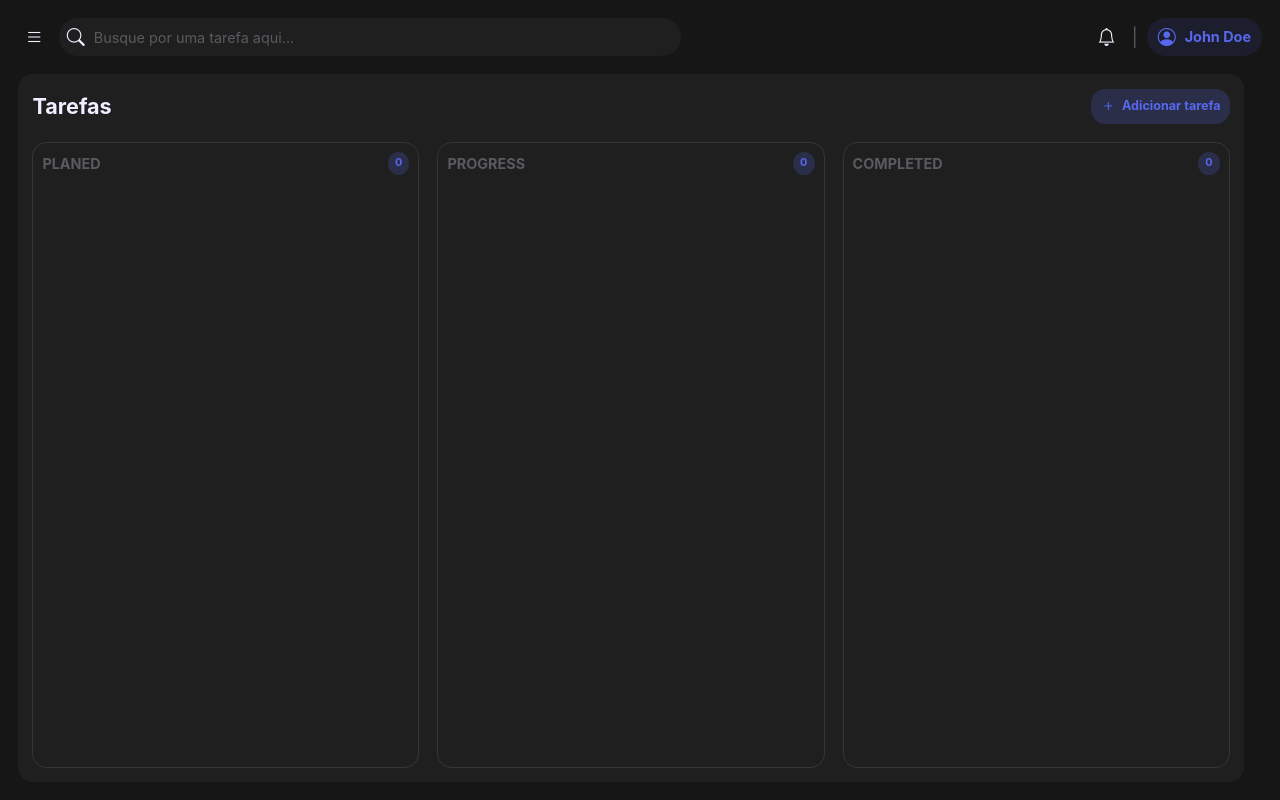
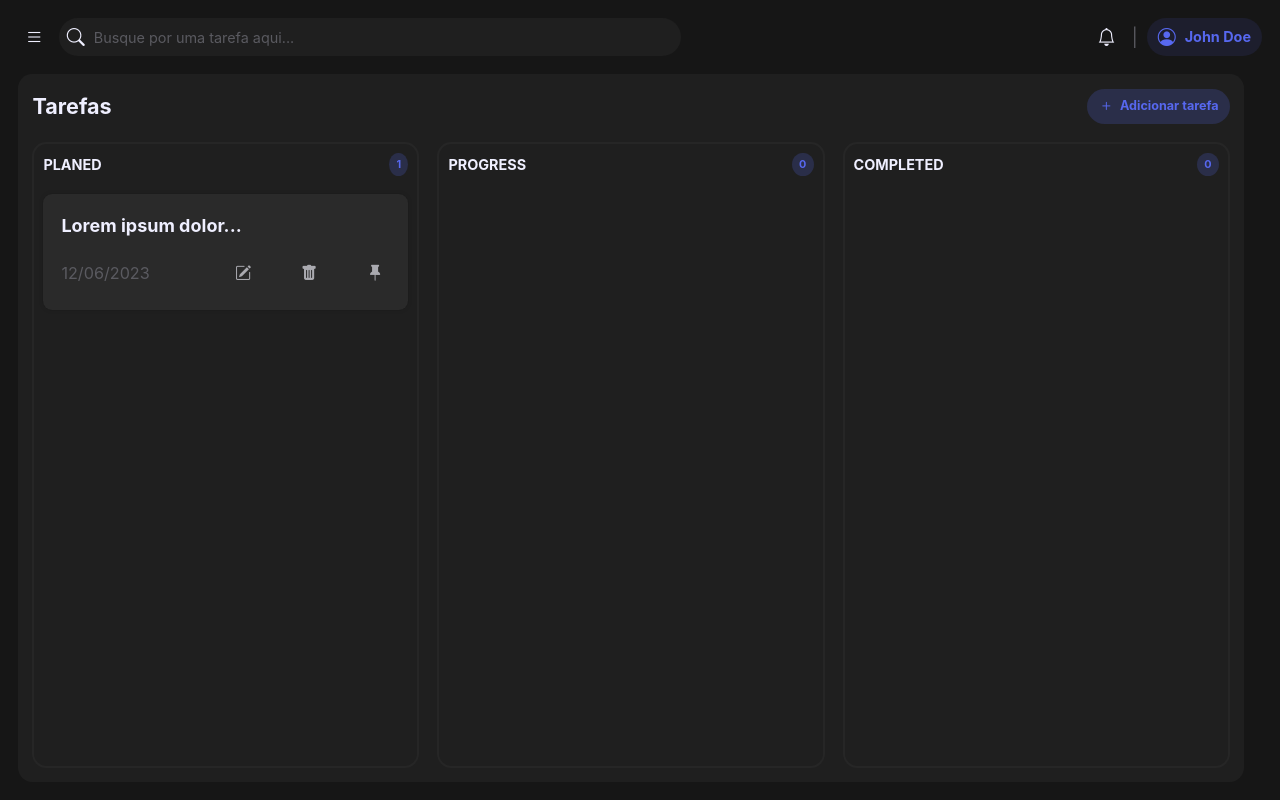
Before and after one commit to LucasLuccaCode/kanban-zustand-react, a React (Vite) app: page / in a window 1280 px wide. Built offline with nearby package versions, Linux system fonts and the light colour scheme.

Commit message:
feat: add drag and drop events

```diff
--- a/src/components/Button/styles.ts
+++ b/src/components/Button/styles.ts
@@ -4,14 +4,19 @@
   cursor: pointer !important;
   font-size: 0.7rem;
   font-weight: bold;
-  padding: 0.3rem 0.5rem;
-  border-radius: ${(props) => props.theme.borderRadius.large};
+  padding: 0.2rem 0.5rem;
+  border-radius: 100px;
   color: ${props => props.theme.colors.bg.details};
   background: rgba(87, 104, 239, .2);
   transition: background 0.2s ease !important;
 
+  & {
+    border: 2px solid transparent !important;
+  }
+
   &:hover {
     background: transparent;
+    border-color: rgba(87, 104, 239, .4) !important;
     color: ${(props) => props.theme.colors.bg.details};
   }
 
--- a/src/components/Column/DropZone/index.tsx
+++ /dev/null
@@ -1,21 +0,0 @@
-import React from 'react';
-
-import { DropZoneStyled } from './styles';
-
-import { ITask } from '../../../types/task';
-
-import { TaskCard } from '../../TaskCard';
-
-interface IDropZoneProps {
-  tasks: ITask[]
-}
-
-export const DropZone: React.FC<IDropZoneProps> = ({ tasks }) => {
-  return (
-    <DropZoneStyled>
-      {tasks?.map((task) => (
-        <TaskCard key={task.id} id={task.id} title={task.title} state={task.state} />
-      ))}
-    </DropZoneStyled>
-  )
-}
--- a/src/components/Column/DropZone/styles.ts
+++ /dev/null
@@ -1,24 +0,0 @@
-import { styled } from 'styled-components';
-
-export const DropZoneStyled = styled.ul`
-  flex: 1;
-  display: flex;
-  flex-direction: column;
-  gap: 1rem;
-  padding: .5rem;
-  overflow-y: auto;
-
-
-  &::-webkit-scrollbar {
-    width: .2rem;
-  }
-
-  &::-webkit-scrollbar-track {
-    background: transparent;
-  }
-
-  &::-webkit-scrollbar-thumb {
-    background: ${props => props.theme.colors.bg.details};
-    border-radius: 50px;
-  }
-`
--- a/src/components/Column/index.tsx
+++ b/src/components/Column/index.tsx
@@ -1,25 +1,67 @@
-import { ITask, StateTypes } from '../../types/task';
+import { DragEvent, useState } from 'react';
+import { StateTypes } from '../../types/task';
+import { shallow } from 'zustand/shallow';
 
-import { Amount, ColumnStyled, Title, TitleWrapper } from './styles';
+import {
+  Amount,
+  ColumnStyled,
+  DropZone,
+  Title,
+  TitleWrapper
+} from './styles';
 
-import { DropZone } from './DropZone';
+import { useTasksStore } from '../../store/useTasks';
+
+import { TaskCard } from '../TaskCard';
 
 interface IColumnProps {
   state: StateTypes;
 }
 
 export const Column: React.FC<IColumnProps> = ({ state }) => {
+  const [drop, setDrop] = useState(false)
 
-  const tasks: ITask[] = []
+  const [tasks, moveTask] = useTasksStore(store =>
+    [store.tasks.filter(task => task.state === state), store.moveTask],
+    shallow
+  )
+
+  const handleDragOver = (event: DragEvent<HTMLLIElement>) => {
+    event.preventDefault()
+    setDrop(true)
+  }
+
+  const handleDragLeave = () => {
+    setDrop(false)
+  }
+
+  const handleDragEnter = () => {
+    // setDrop(true)
+  }
+
+  const handleDrop = () => {
+    moveTask(state)
+    setDrop(false)
+  }
 
   return (
-    <ColumnStyled>
+    <ColumnStyled
+      className={drop ? 'drop' : ''}
+      onDragEnter={handleDragEnter}
+      onDragOver={handleDragOver}
+      onDragLeave={handleDragLeave}
+      onDrop={handleDrop}
+    >
       <TitleWrapper>
         <Title>{state}</Title>
         <Amount>{tasks.length}</Amount>
       </TitleWrapper>
 
-      <DropZone tasks={tasks} />
+      <DropZone>
+        {tasks?.map((task) => (
+          <TaskCard key={task.id} id={task.id} title={task.title} />
+        ))}
+      </DropZone>
     </ColumnStyled>
   );
 };
--- a/src/components/Column/styles.ts
+++ b/src/components/Column/styles.ts
@@ -5,13 +5,13 @@
   flex-direction: column;
   height: 100%;
   padding-bottom: .5rem;
-  border: 1px solid rgba(255, 255, 255, .1);
+  border: 2px solid rgba(255, 255, 255, .03);
   border-radius: ${props => props.theme.borderRadius.large};
-  /* background: rgba(255, 255, 255, .05); */
+  /* background: rgba(255, 255, 255, .02); */
   overflow: hidden;
 
   &.drop {
-    border: 2px dashed ${props => props.theme.colors.bg.details};
+    border: 2px dashed rgba(87, 104, 239, .8);
   }
 `
 
@@ -24,7 +24,7 @@
 
 export const Title = styled.h3`
   font-size: .8rem;
-  color: ${props => props.theme.colors.text.placeholder};
+  color: ${props => props.theme.colors.text.title};
 `
 
 export const Amount = styled.div`
@@ -35,3 +35,25 @@
   color: ${props => props.theme.colors.bg.details};
   background: rgba(87, 104, 239, .2);
 `
+
+export const DropZone = styled.ul`
+  flex: 1;
+  display: flex;
+  flex-direction: column;
+  gap: 1rem;
+  padding: .5rem;
+  overflow-y: auto;
+
+  &::-webkit-scrollbar {
+    width: .2rem;
+  }
+
+  &::-webkit-scrollbar-track {
+    background: transparent;
+  }
+
+  &::-webkit-scrollbar-thumb {
+    background: ${props => props.theme.colors.bg.details};
+    border-radius: 50px;
+  }
+`
--- a/src/components/TaskCard/index.tsx
+++ b/src/components/TaskCard/index.tsx
@@ -1,3 +1,5 @@
+import { useTasksStore } from '../../store/useTasks';
+
 import {
   Actions,
   Button,
@@ -13,14 +15,21 @@
 }
 
 export const TaskCard: React.FC<ITaskCardProps> = ({ id, title }) => {
+  const setDraggedTask = useTasksStore(store => store.setDraggedTask)
+
   const convertTimestampToDate = (timestamp: number) => {
     const date = new Date(timestamp);
     const formattedDate = date.toLocaleDateString('pt-BR')
     return formattedDate
   }
 
+  const handleDragStart = () => setDraggedTask(id)
+
   return (
-    <TaskCardStyled>
+    <TaskCardStyled
+      draggable
+      onDragStart={handleDragStart}
+    >
       <Title>{title}</Title>
 
       <Footer>
```
